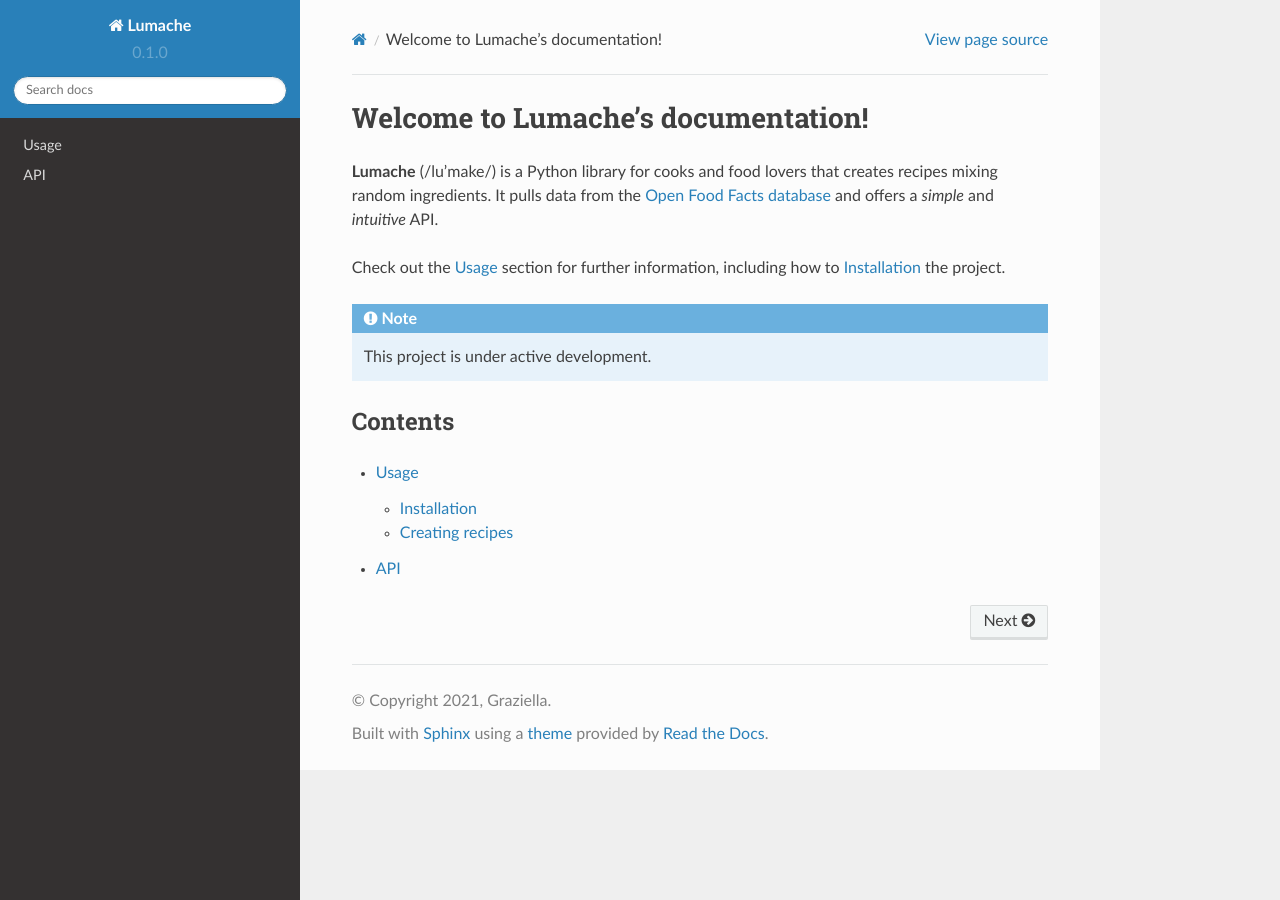
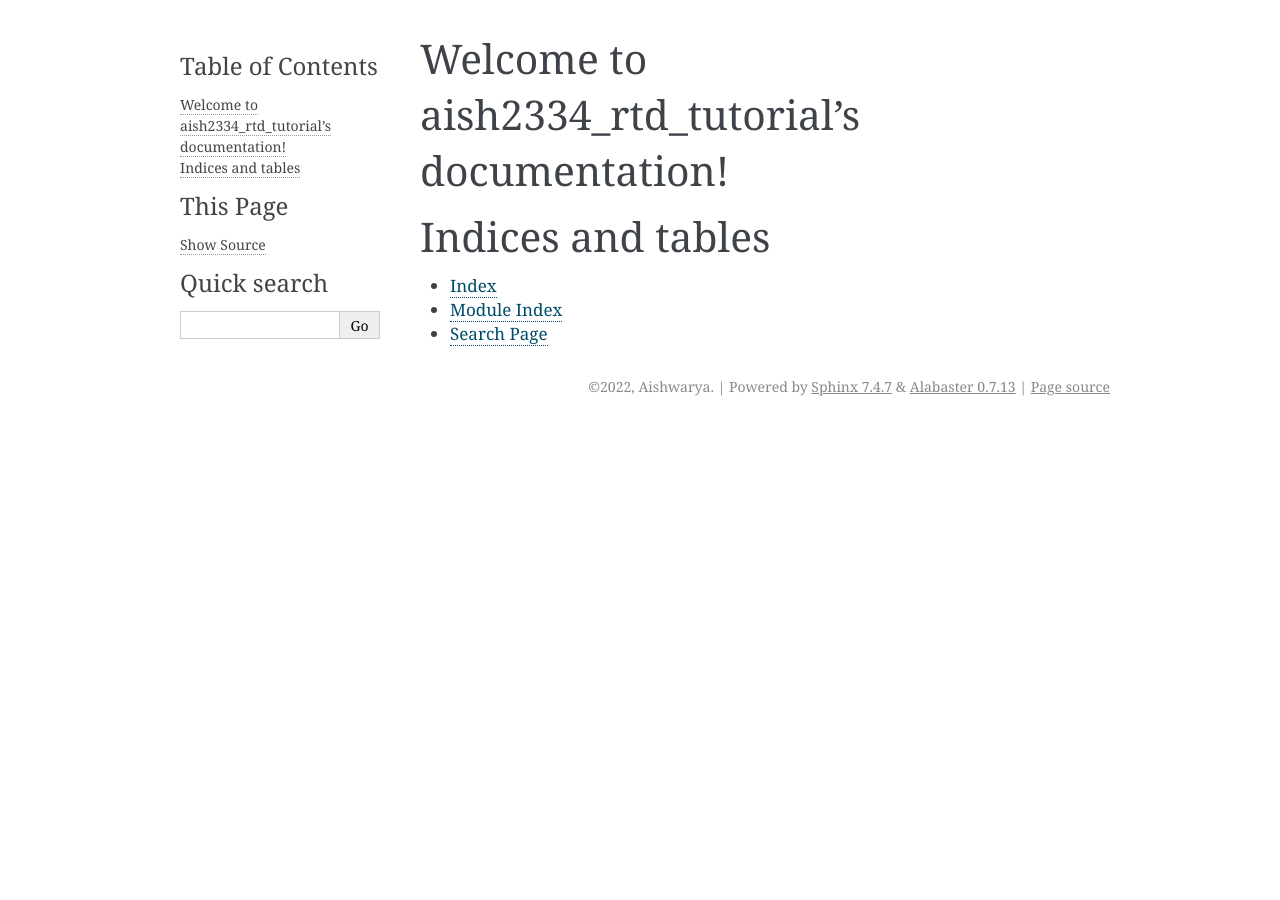
Before and after one commit to Aish2334/rtd-tutorial, a Sphinx documentation site: the page built from docs/source/index.rst, in a window 1280 px wide. Built offline with Sphinx 7.4.7, drawn with Linux system fonts in a browser that asks for light colours.

Commit message:
Reran sphinx quickstart

```diff
--- a/docs/source/api.rst
+++ /dev/null
@@ -1,7 +0,0 @@
-API
-===
-
-.. autosummary::
-   :toctree: generated
-
-   lumache
--- a/docs/source/conf.py
+++ b/docs/source/conf.py
@@ -1,35 +1,62 @@
 # Configuration file for the Sphinx documentation builder.
+#
+# This file only contains a selection of the most common options. For a full
+# list see the documentation:
+# https://www.sphinx-doc.org/en/master/usage/configuration.html
 
-# -- Project information
+# -- Path setup --------------------------------------------------------------
 
-project = 'Lumache'
-copyright = '2021, Graziella'
-author = 'Graziella'
+# If extensions (or modules to document with autodoc) are in another directory,
+# add these directories to sys.path here. If the directory is relative to the
+# documentation root, use os.path.abspath to make it absolute, like shown here.
+#
+# import os
+# import sys
+# sys.path.insert(0, os.path.abspath('.'))
 
-release = '0.1'
-version = '0.1.0'
 
-# -- General configuration
+# -- Project information -----------------------------------------------------
 
+project = 'aish2334_rtd_tutorial'
+copyright = '2022, Aishwarya'
+author = 'Aishwarya'
+
+# The full version, including alpha/beta/rc tags
+release = '1.0'
+
+
+# -- General configuration ---------------------------------------------------
+
+# Add any Sphinx extension module names here, as strings. They can be
+# extensions coming with Sphinx (named 'sphinx.ext.*') or your custom
+# ones.
 extensions = [
-    'sphinx.ext.duration',
-    'sphinx.ext.doctest',
-    'sphinx.ext.autodoc',
-    'sphinx.ext.autosummary',
-    'sphinx.ext.intersphinx',
 ]
 
-intersphinx_mapping = {
-    'python': ('https://docs.python.org/3/', None),
-    'sphinx': ('https://www.sphinx-doc.org/en/master/', None),
-}
-intersphinx_disabled_domains = ['std']
-
+# Add any paths that contain templates here, relative to this directory.
 templates_path = ['_templates']
 
-# -- Options for HTML output
+# The language for content autogenerated by Sphinx. Refer to documentation
+# for a list of supported languages.
+#
+# This is also used if you do content translation via gettext catalogs.
+# Usually you set "language" from the command line for these cases.
+language = 'EN'
 
-html_theme = 'sphinx_rtd_theme'
+# List of patterns, relative to source directory, that match files and
+# directories to ignore when looking for source files.
+# This pattern also affects html_static_path and html_extra_path.
+exclude_patterns = []
 
-# -- Options for EPUB output
-epub_show_urls = 'footnote'
+
+# -- Options for HTML output -------------------------------------------------
+
+# The theme to use for HTML and HTML Help pages.  See the documentation for
+# a list of builtin themes.
+#
+html_theme = 'alabaster'
+
+# Add any paths that contain custom static files (such as style sheets) here,
+# relative to this directory. They are copied after the builtin static files,
+# so a file named "default.css" will overwrite the builtin "default.css".
+html_static_path = ['_static']
--- a/docs/source/index.rst
+++ b/docs/source/index.rst
@@ -1,22 +1,20 @@
-Welcome to Lumache's documentation!
-===================================
+.. aish2334_rtd_tutorial documentation master file, created by
+   sphinx-quickstart on Tue Sep 13 06:45:13 2022.
+   You can adapt this file completely to your liking, but it should at least
+   contain the root `toctree` directive.
 
-**Lumache** (/lu'make/) is a Python library for cooks and food lovers
-that creates recipes mixing random ingredients.
-It pulls data from the `Open Food Facts database <https://world.openfoodfacts.org/>`_
-and offers a *simple* and *intuitive* API.
-
-Check out the :doc:`usage` section for further information, including
-how to :ref:`installation` the project.
-
-.. note::
-
-   This project is under active development.
-
-Contents
---------
+Welcome to aish2334_rtd_tutorial's documentation!
+=================================================
 
 .. toctree::
+   :maxdepth: 2
+   :caption: Contents:
 
-   usage
-   api
+
+
+Indices and tables
+==================
+
+* :ref:`genindex`
+* :ref:`modindex`
+* :ref:`search`
```
Also changed, not shown: docs/requirements.txt (deleted, +0 -10 lines), docs/source/usage.rst (deleted, +0 -33 lines), docs/conf.py (deleted).
